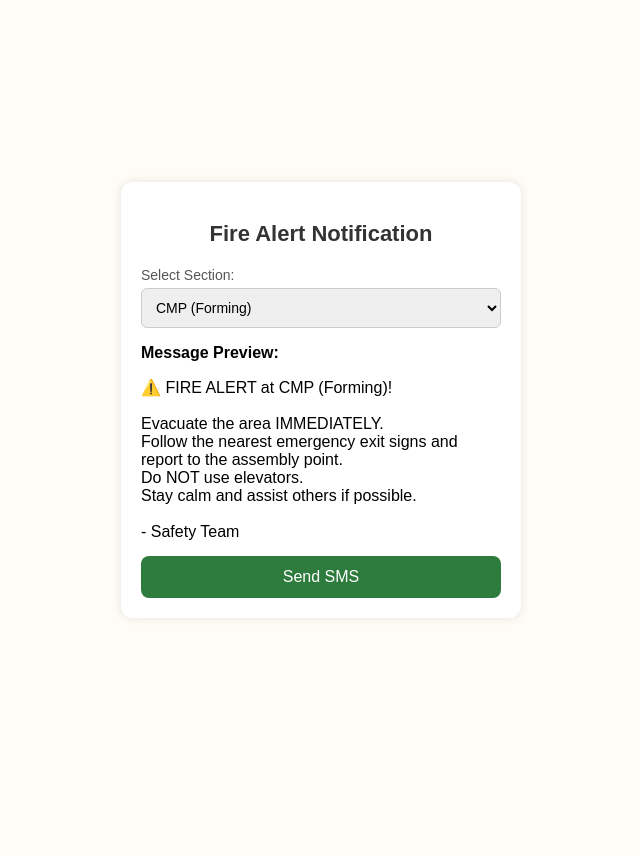
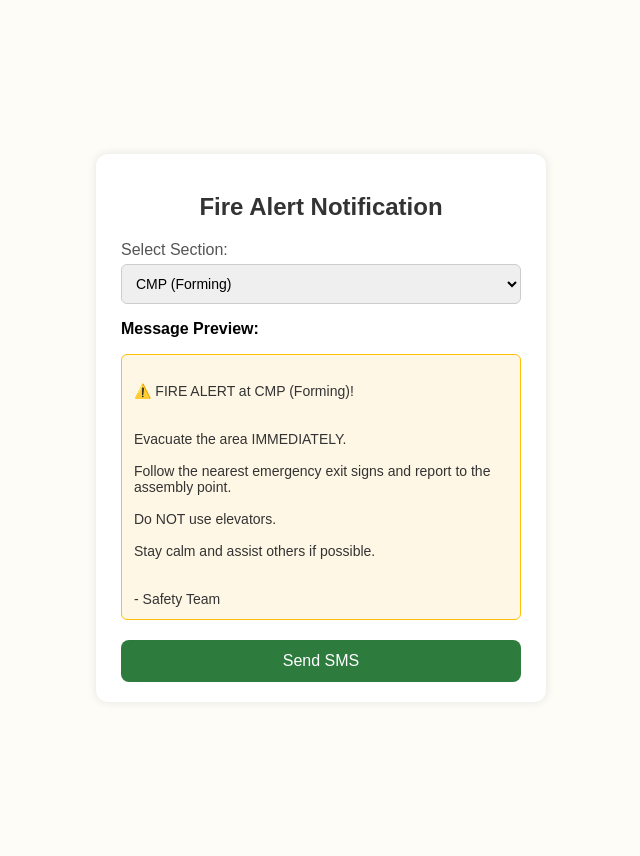
Before and after one commit to JMICylinders/sms_server, a Flask app: page / in a window 1280 px wide. Shown: the whole page, without its empty margins (319-959 px from the left). Before the commit the page ends 598 px from the top, so only its background shows below. Run offline with Flask 3, Linux system fonts and the light colour scheme.

Commit message:
Update style.css

```diff
--- a/static/style.css
+++ b/static/style.css
@@ -4,19 +4,17 @@ body {
     display: flex;
     justify-content: center;
     align-items: center;
+    padding: 20px;
     min-height: 100vh;
-    margin: 0;
-    padding: 20px;
-    box-sizing: border-box;
 }
 
 .container {
     background-color: #fff;
-    padding: 20px;
+    padding: 20px 25px;
     border-radius: 12px;
     box-shadow: 0 0 10px rgba(0, 0, 0, 0.1);
     width: 100%;
-    max-width: 400px;
+    max-width: 450px;
     box-sizing: border-box;
 }
 
@@ -24,30 +22,38 @@ h2 {
     text-align: center;
     margin-bottom: 20px;
     color: #333;
-    font-size: 22px;
 }
 
 form label {
     display: block;
     margin-top: 10px;
     color: #555;
-    font-size: 14px;
 }
 
+select,
 input[type="text"],
-textarea,
-select {
+textarea {
     width: 100%;
     padding: 10px;
     margin-top: 5px;
     border-radius: 6px;
     border: 1px solid #ccc;
     font-size: 14px;
-    box-sizing: border-box;
+}
+
+.message-preview {
+    background-color: #fff7e6;
+    border: 1px solid #ffc107;
+    padding: 12px;
+    border-radius: 6px;
+    margin-top: 10px;
+    font-size: 14px;
+    color: #333;
+    white-space: pre-line;
 }
 
 button {
-    margin-top: 15px;
+    margin-top: 20px;
     width: 100%;
     padding: 12px;
     background-color: #2d7b3d;
@@ -68,4 +74,15 @@ button:hover {
     padding: 10px;
     border-left: 4px solid #2d7b3d;
     font-size: 14px;
+    color: #2d7b3d;
 }
+
+@media (max-width: 480px) {
+    body {
+        padding: 10px;
+    }
+
+    .container {
+        padding: 15px 20px;
+    }
+}
```
